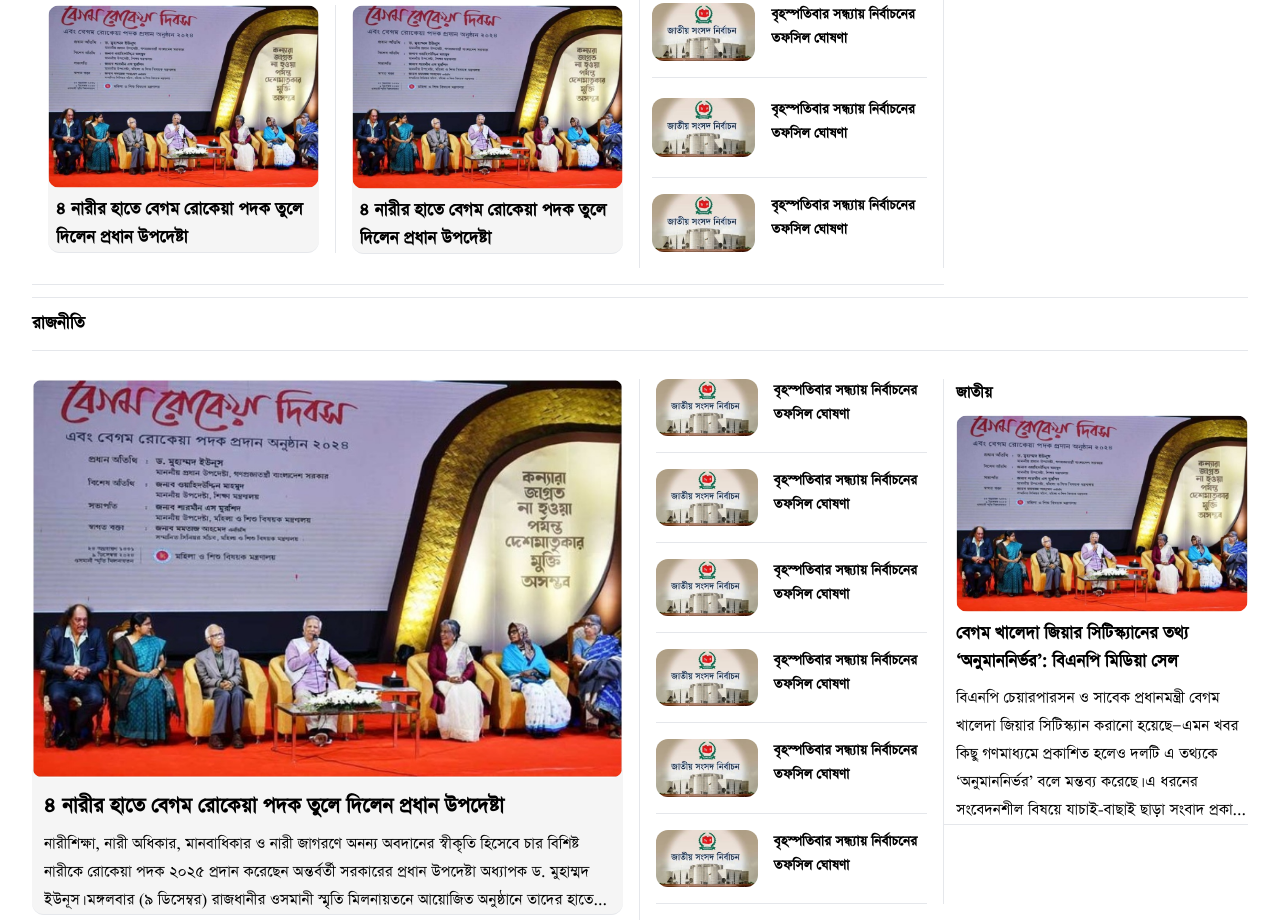
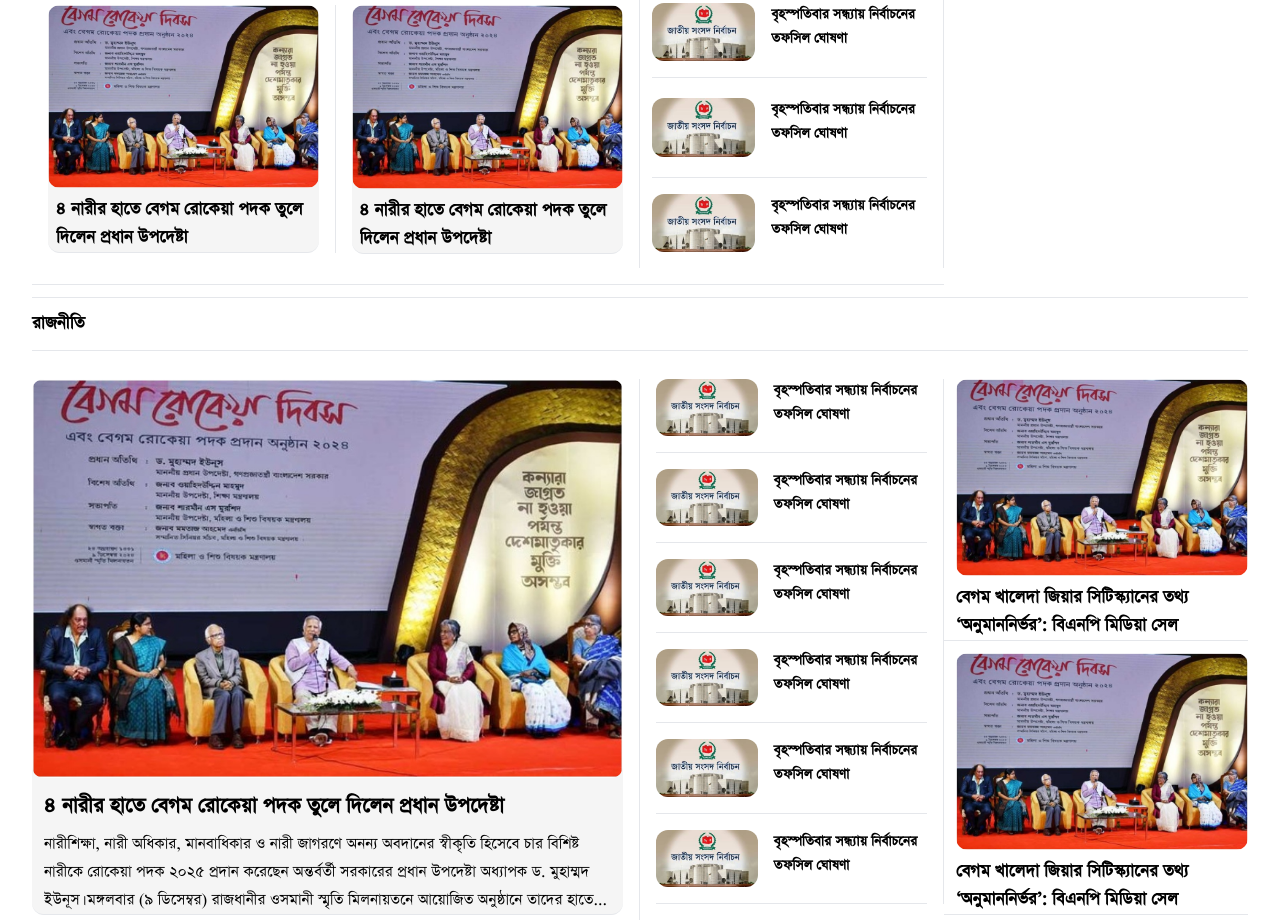
Before and after one commit to ab14702580/daily-news, a website: page src/index.html in a window 1280 px wide. Shown: the part 1619-2539 px from the top of the page. Drawn offline with Linux system fonts and the light colour scheme.

Commit message:
add design

```diff
--- a/src/index.html
+++ b/src/index.html
@@ -428,11 +428,17 @@
                 <div class="col-span-3">
                     <a href="#">
                         <div class="st:pl-3 border-b border-gray-200">
-                        <h1 class="text-lg font-semibold">জাতীয়</h1>
-                            <img class="rounded-xl mt-2" src="../assets/image1.jpeg" alt="image here">
+                            <img class="rounded-xl" src="../assets/image1.jpeg" alt="image here">
                             <div class="mt-2">
                                 <h1 class="text-base lg:text-xl font-bold">বেগম খালেদা জিয়ার সিটিস্ক্যানের তথ্য ‘অনুমাননির্ভর’: বিএনপি মিডিয়া সেল</h1>
-                                <p class="mt-2 line-clamp-5 text-base lg:text-lg">বিএনপি চেয়ারপারসন ও সাবেক প্রধানমন্ত্রী বেগম খালেদা জিয়ার সিটিস্ক্যান করানো হয়েছে—এমন খবর কিছু গণমাধ্যমে প্রকাশিত হলেও দলটি এ তথ্যকে ‘অনুমাননির্ভর’ বলে মন্তব্য করেছে। এ ধরনের সংবেদনশীল বিষয়ে যাচাই-বাছাই ছাড়া সংবাদ প্রকাশ না করার পরামর্শ দিয়েছে বিএনপি মিডিয়া সেল।</p>
+                            </div>
+                        </div>
+                        </a>
+                        <a href="#">
+                        <div class="st:pl-3 border-b border-gray-200 mt-3">
+                            <img class="rounded-xl" src="../assets/image1.jpeg" alt="image here">
+                            <div class="mt-2">
+                                <h1 class="text-base lg:text-xl font-bold">বেগম খালেদা জিয়ার সিটিস্ক্যানের তথ্য ‘অনুমাননির্ভর’: বিএনপি মিডিয়া সেল</h1>
                             </div>
                         </div>
                         </a>
```
